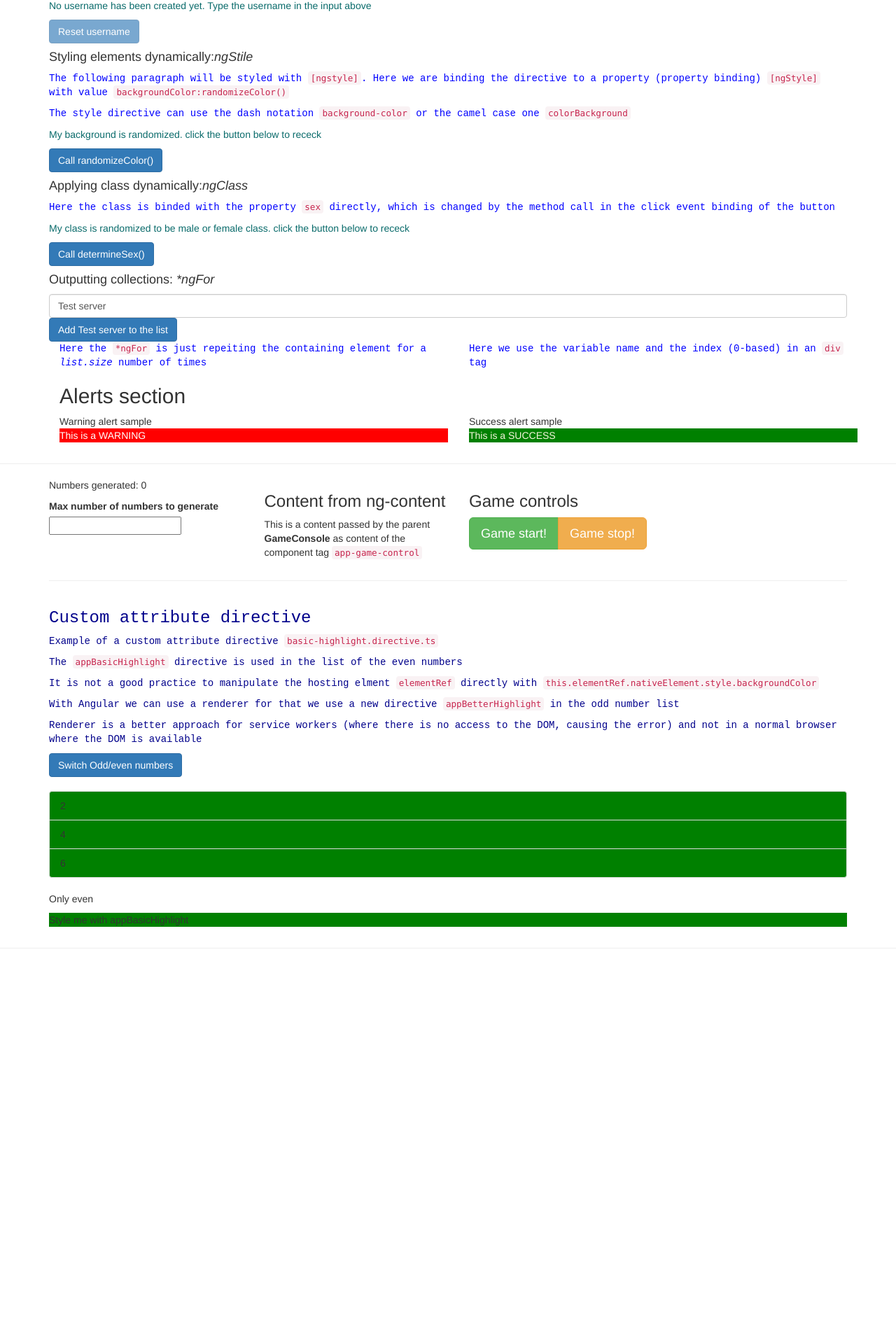
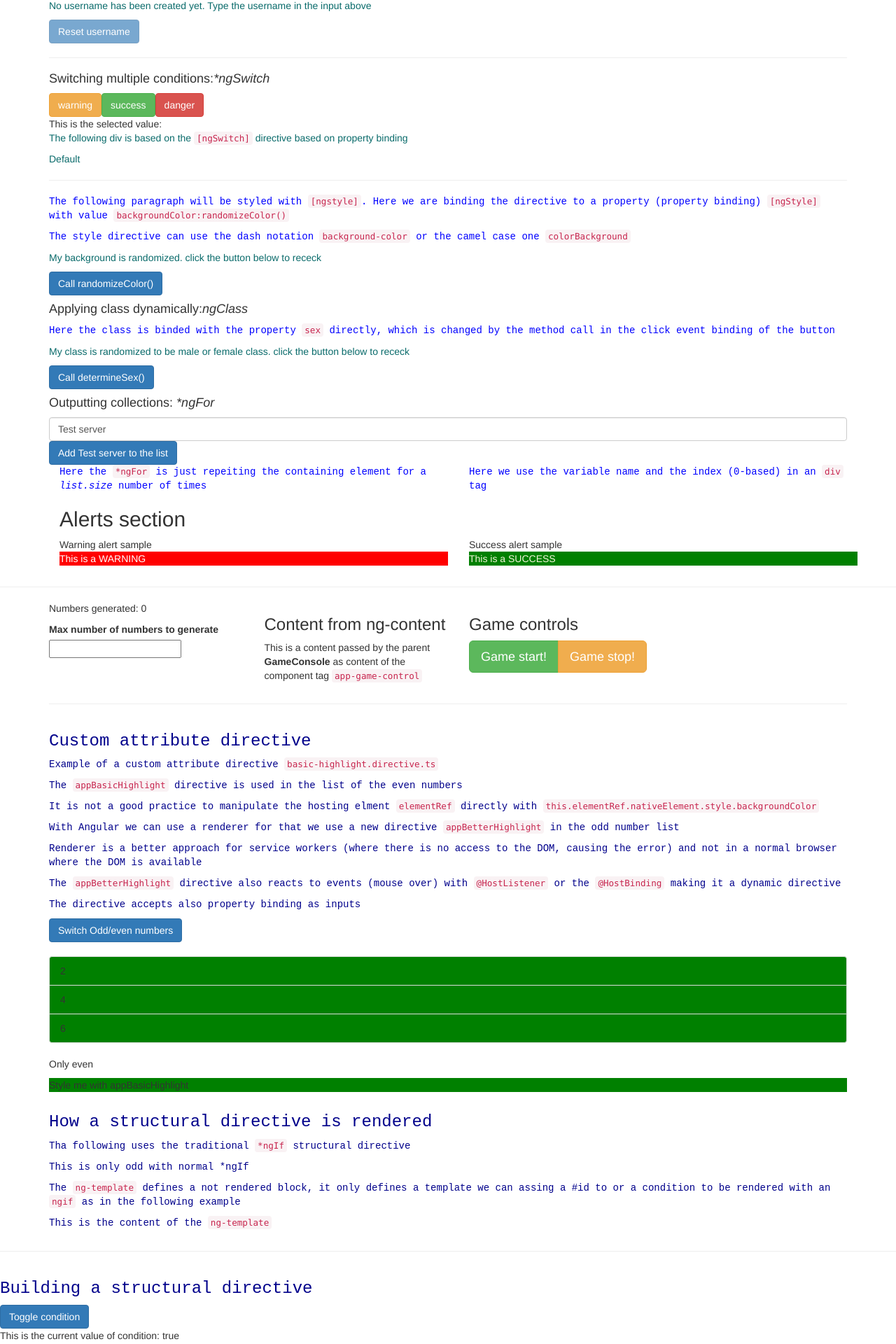
Before and after one commit to apedano/angular-tutorial, an Angular app: page / in a window 1280 px wide. Shown: the part 1007-2927 px from the top of the page at 70% size. Before the commit the page ends 2382 px from the top, so only its background shows below. Built offline with nearby package versions, Linux system fonts and the light colour scheme.

Commit message:
Added custom directives and ngSwitch

```diff
--- a/src/app/app.component.html
+++ b/src/app/app.component.html
@@ -16,3 +16,4 @@
 <app-game-console></app-game-console>
 <app-custom-attr-directive></app-custom-attr-directive>
 <hr>
+<app-custom-struct-directive></app-custom-struct-directive>
--- a/src/app/app.module.ts
+++ b/src/app/app.module.ts
@@ -14,6 +14,8 @@ import { GameConsoleComponent } from './game-console/game-console.component';
 import { CustomAttrDirectiveComponent } from './custom-attr-directive/custom-attr-directive.component';
 import { BasicHighlightDirective } from './custom-attr-directive/basic-highlight/basic-highlight.directive';
 import { BetterHighlightDirective } from './custom-attr-directive/better-highlight/better-highlight.directive';
+import { CustomStructDirectiveComponent } from './custom-struct-directive/custom-struct-directive.component';
+import { UnlessDirective } from './custom-struct-directive/unless/unless.directive';
 
 @NgModule({
   declarations: [
@@ -23,7 +25,9 @@ import { BetterHighlightDirective } from './custom-attr-directive/better-highlig
     AlertsComponent, GameControlComponent, GeneratedNumberComponent, GameConsoleComponent,
     CustomAttrDirectiveComponent,
     BasicHighlightDirective,
-    BetterHighlightDirective
+    BetterHighlightDirective,
+    CustomStructDirectiveComponent,
+    UnlessDirective
   ],
   imports: [
     BrowserModule, FormsModule
--- a/src/app/custom-attr-directive/better-highlight/better-highlight.directive.ts
+++ b/src/app/custom-attr-directive/better-highlight/better-highlight.directive.ts
@@ -1,19 +1,41 @@
-import { Directive, ElementRef, OnInit, Renderer2 } from '@angular/core';
+import { Directive, ElementRef, HostBinding, HostListener, Input, OnInit, Renderer2 } from '@angular/core';
 
 @Directive({
   selector: '[appBetterHighlight]'
 })
 export class BetterHighlightDirective implements OnInit{
 
+  @HostBinding('style.backgroundColor') backgroundColor: string = 'transparent'; //default
+  @Input() defaultColor: string = 'aquamarine';
+  @Input() highlightColor: string = 'blue';
   constructor(private rendererer: Renderer2, private elementRef: ElementRef) { }
 
   ngOnInit(): void {
     console.log('in BetterHighlightDirective');
-    this.rendererer.setStyle(
-      this.elementRef.nativeElement,
-      'background-color',
-      'red'
-      );
+    // this.rendererer.setStyle(
+    //   this.elementRef.nativeElement,
+    //   'background-color',
+    //   'red'
+    //   );
+  }
+
+  //the mouseenter is one of the events supported
+  @HostListener('mouseenter') mouseOver(eventData: Event) {
+    // this.rendererer.setStyle(
+    //   this.elementRef.nativeElement,
+    //   'background-color',
+    //   'red'
+    //   );
+      this.backgroundColor = this.highlightColor;
+  }
+
+  @HostListener('mouseleave') mouseLeave(eventData: Event) {
+    // this.rendererer.setStyle(
+    //   this.elementRef.nativeElement,
+    //   'background-color',
+    //   'lightcoral'
+    //   );
+    this.backgroundColor = this.defaultColor;
   }
 
 }
--- a/src/app/custom-attr-directive/custom-attr-directive.component.html
+++ b/src/app/custom-attr-directive/custom-attr-directive.component.html
@@ -7,6 +7,8 @@
             <p>It is not a good practice to manipulate the hosting elment <code>elementRef</code> directly with <code>this.elementRef.nativeElement.style.backgroundColor</code></p>
             <p>With Angular we can use a renderer for that we use a new directive <code>appBetterHighlight</code> in the odd number list</p>
             <p>Renderer is a better approach for service workers (where there is no access to the DOM, causing the error) and not in a normal browser where the DOM is available </p>
+            <p>The <code>appBetterHighlight</code> directive also reacts to events (mouse over) with <code>@HostListener</code> or the <code>@HostBinding</code> making it a dynamic directive</p>
+            <p>The directive accepts also property binding as inputs</p>
         </div>
     </div>
     <div class="row">
@@ -16,7 +18,7 @@
           (click)="onlyOdd = !onlyOdd">Switch Odd/even numbers</button>
         <br><br>
         <ul *ngIf="onlyOdd" class="list-group">
-          <li appBetterHighlight *ngFor="let odd of oddNumbers"
+          <li appBetterHighlight [defaultColor]="'lightcoral'" [highlightColor]="'red'" *ngFor="let odd of oddNumbers"
             class="list-group-item"> {{odd}}
           </li>
         </ul>
@@ -31,7 +33,18 @@
         <ng-template #onlyEven>
             <p>Only even</p>
         </ng-template>
-        <p appBasicHighlight>Style me with appBasicHighlight</p>
+        <p appBasicHighlight >Style me with appBasicHighlight</p>
+      </div>
+    </div>
+    <div class="row">
+      <div class="col-xs-12 notes">
+          <h3>How a structural directive is rendered</h3>
+          <p>Tha following uses the traditional <code>*ngIf</code> structural directive</p>
+          <p *ngIf="!onlyOdd"> This is only odd with normal *ngIf </p>
+          <p>The <code>ng-template</code> defines a not rendered block, it only defines a template we can assing a #id to or a condition to be rendered with an <code>ngif</code> as in the following example</p>
+          <ng-template #onlyOddNgTemplate [ngIf]="!onlyOdd">
+            <p>This is the content of the <code>ng-template</code> </p>
+          </ng-template>
       </div>
     </div>
   </div>
--- /dev/null
+++ b/src/app/custom-struct-directive/custom-struct-directive.component.html
@@ -0,0 +1,18 @@
+<div class="row">
+    <div class="col-xs-12 notes">
+      <h3>Building a structural directive</h3>
+
+    </div>
+  </div>
+  <div class="row">
+    <div class="col-xs-3">
+        <button class="btn btn-primary" (click)='onToggleCondition()'>Toggle condition</button>
+        <p>This is the current value of condition: {{condition}}</p>
+    </div>
+    <div class="col-xs-9">
+        <div *appUnless="condition">
+            This is the content of the <code>appUnless</code> structural directive
+        </div>
+
+    </div>
+  </div>
--- /dev/null
+++ b/src/app/custom-struct-directive/custom-struct-directive.component.ts
@@ -0,0 +1,21 @@
+import { Component, OnInit } from '@angular/core';
+
+@Component({
+  selector: 'app-custom-struct-directive',
+  templateUrl: './custom-struct-directive.component.html',
+  styleUrls: ['./custom-struct-directive.component.css']
+})
+export class CustomStructDirectiveComponent implements OnInit {
+
+  condition: boolean = true;
+
+  constructor() { }
+
+  ngOnInit(): void {
+  }
+
+  onToggleCondition() {
+    this.condition = !this.condition;
+  }
+
+}
--- /dev/null
+++ b/src/app/custom-struct-directive/unless/unless.directive.ts
@@ -0,0 +1,26 @@
+import { Directive, Input, TemplateRef, ViewContainerRef } from '@angular/core';
+
+@Directive({
+  selector: '[appUnless]'
+})
+export class UnlessDirective {
+  /*this input binds the setter for the corresponding
+    unless property to run every time the condition we pass
+    to the directive changes
+  */
+  @Input() set appUnless(propertyValueCondition: boolean) {
+    if(!propertyValueCondition) {
+      //here we want to show the content like opposite of ngIf
+      this.vcRef.createEmbeddedView(this.templateRef);
+    } else {
+      this.vcRef.clear();
+    }
+  }
+
+  //here we need the template we have to render
+  //and the point in the document where it has to be added
+  constructor(private templateRef: TemplateRef<any>, private vcRef: ViewContainerRef) {
+
+   }
+
+}
--- a/src/app/servers/servers.component.html
+++ b/src/app/servers/servers.component.html
@@ -34,8 +34,21 @@
     <p>No username has been created yet. Type the username in the input above</p>
 </ng-template>
 <button class="btn btn-primary" [disabled]="username.length==0" (click)="onUsernameReset()">Reset username</button>
-
-<h4>Styling elements dynamically:<i>ngStile</i></h4>
+<hr>
+<h4>Switching multiple conditions:<i>*ngSwitch</i></h4>
+<button class="btn btn-warning" (click)="onSelectSwitchValue('warning')">warning</button>
+<button class="btn btn-success" (click)="onSelectSwitchValue('success')">success</button>
+<button class="btn btn-danger" (click)="onSelectSwitchValue('danger')">danger</button>
+<div>This is the selected value: {{switchSelectedValue}}</div>
+<p class="note">The following div is based on the <code>[ngSwitch]</code> directive based on property binding</p>
+<div [ngSwitch]="switchSelectedValue">
+    <p *ngSwitchCase="'success'">Value is SUCCESS</p>
+    <p *ngSwitchCase="'warning'">Value is WARNING</p>
+    <p *ngSwitchCase="'danger'">Value is DANGER</p>
+    <p *ngSwitchDefault>Default</p>
+</div>
+<p></p>
+<hr>
 <p class="notes">The following paragraph will be styled with <code>[ngstyle]</code>. Here we are binding the directive to a property (property binding) <code>[ngStyle]</code> with value <code>backgroundColor:randomizeColor()</code></p>
 <p class="notes">The style directive can use the dash notation <code>background-color</code> or the camel case one <code>colorBackground</code></p>
 <p [ngStyle]="{backgroundColor:getRandomizedColor()}">My background is randomized. click the button below to receck</p>
--- a/src/app/servers/servers.component.ts
+++ b/src/app/servers/servers.component.ts
@@ -17,6 +17,7 @@ export class ServersComponent implements OnInit {
   randomizedColor: string = "white";
   sex: string = "unknown";
   serverNames: string[] = [];
+  switchSelectedValue: string = '';
 
 
   constructor() {
@@ -70,6 +71,10 @@ export class ServersComponent implements OnInit {
     this.sex = Math.random() > 0.5 ? "male" : "female";
   }
 
+  onSelectSwitchValue(selection: string) {
+    this.switchSelectedValue = selection;
+  }
+
 
 
 }
```
Also changed, not shown: src/app/custom-struct-directive/custom-struct-directive.component.css (added).
